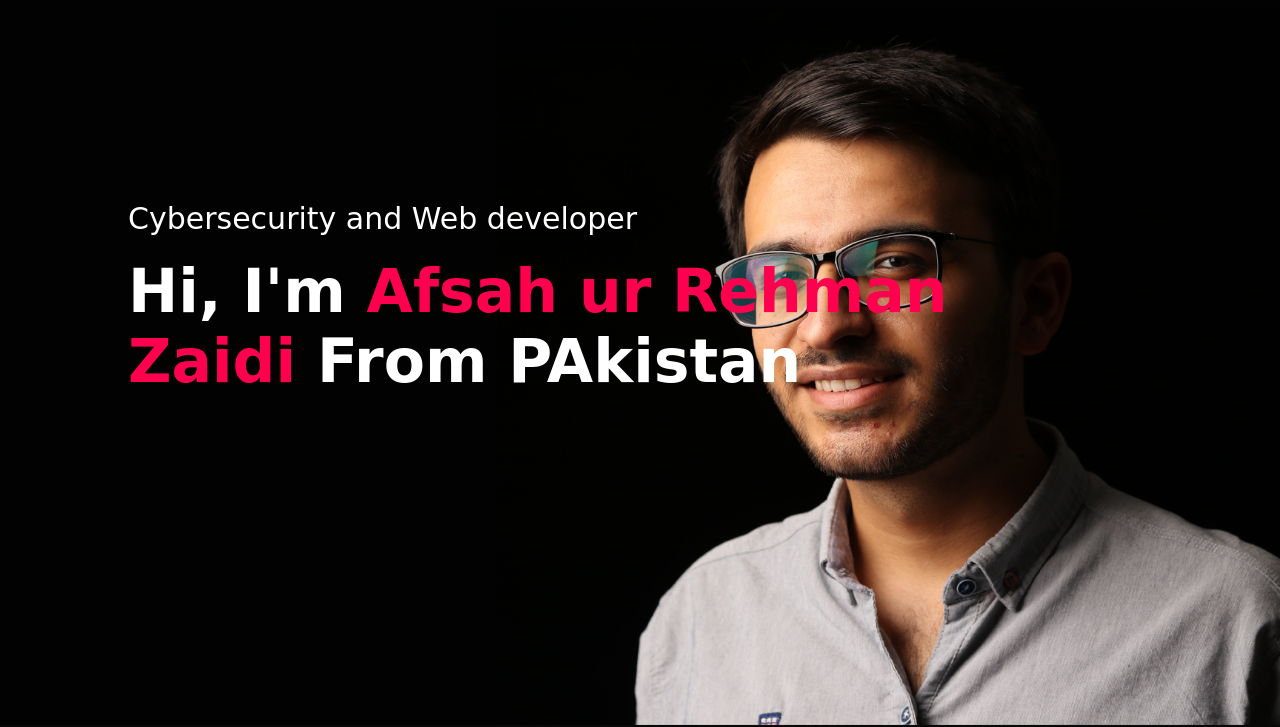
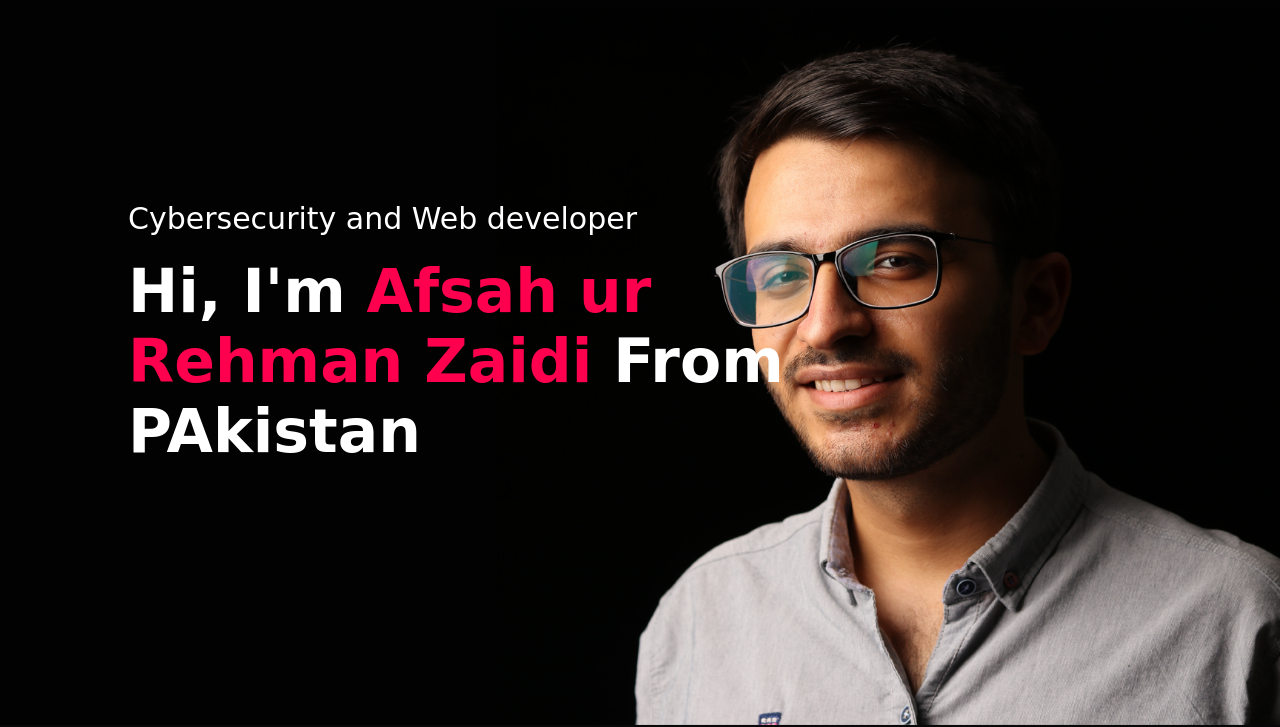
Before and after one commit to Afsah123/my-website, a plain HTML site: page index.html in a window 1280 px wide. Shown: the part 75-802 px from the top of the page. Drawn offline with Linux system fonts and the light colour scheme.

Commit message:
Update index.html

```diff
--- a/index.html
+++ b/index.html
@@ -27,7 +27,7 @@
       </nav>
       <div class="header-text">
           <p>Cybersecurity and Web developer</p>
-          <h1>Hi, I'm <span> Afsah ur Rehman <br> Zaidi</span> From PAkistan</h1>
+          <h1>Hi, I'm <span> Afsah ur <br> Rehman Zaidi</span> From <br> PAkistan</h1>
 
       </div>
     </div>
```
